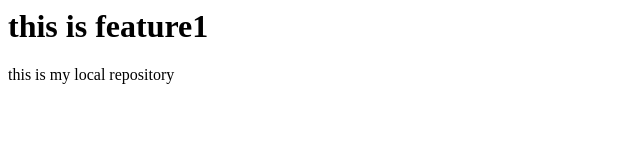
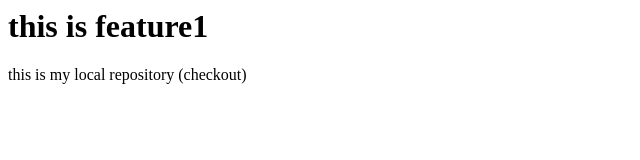
Before and after one commit to DANISH9325/LocalRepo, a plain HTML site: page Index.html in a window 1280 px wide. Shown: the full height of the page, 0-640 px from the left. Drawn offline with Linux system fonts and the light colour scheme.

Commit message:
f1 update

```diff
--- a/Index.html
+++ b/Index.html
@@ -1,2 +1,2 @@
 <h1>this is feature1</h1>
-<p>this is my local repository</p>
+<p>this is my local repository (checkout)</p>
```
